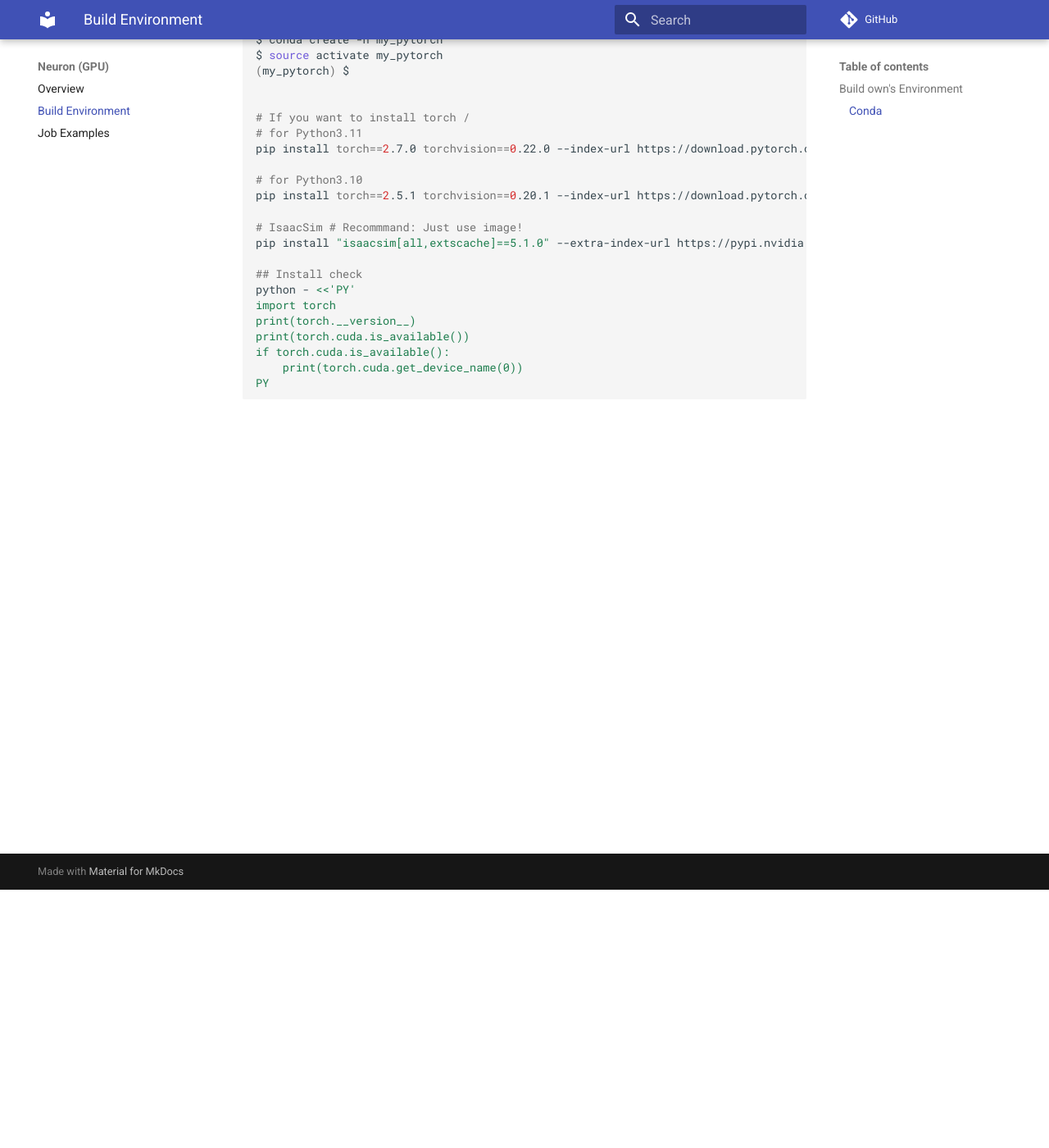
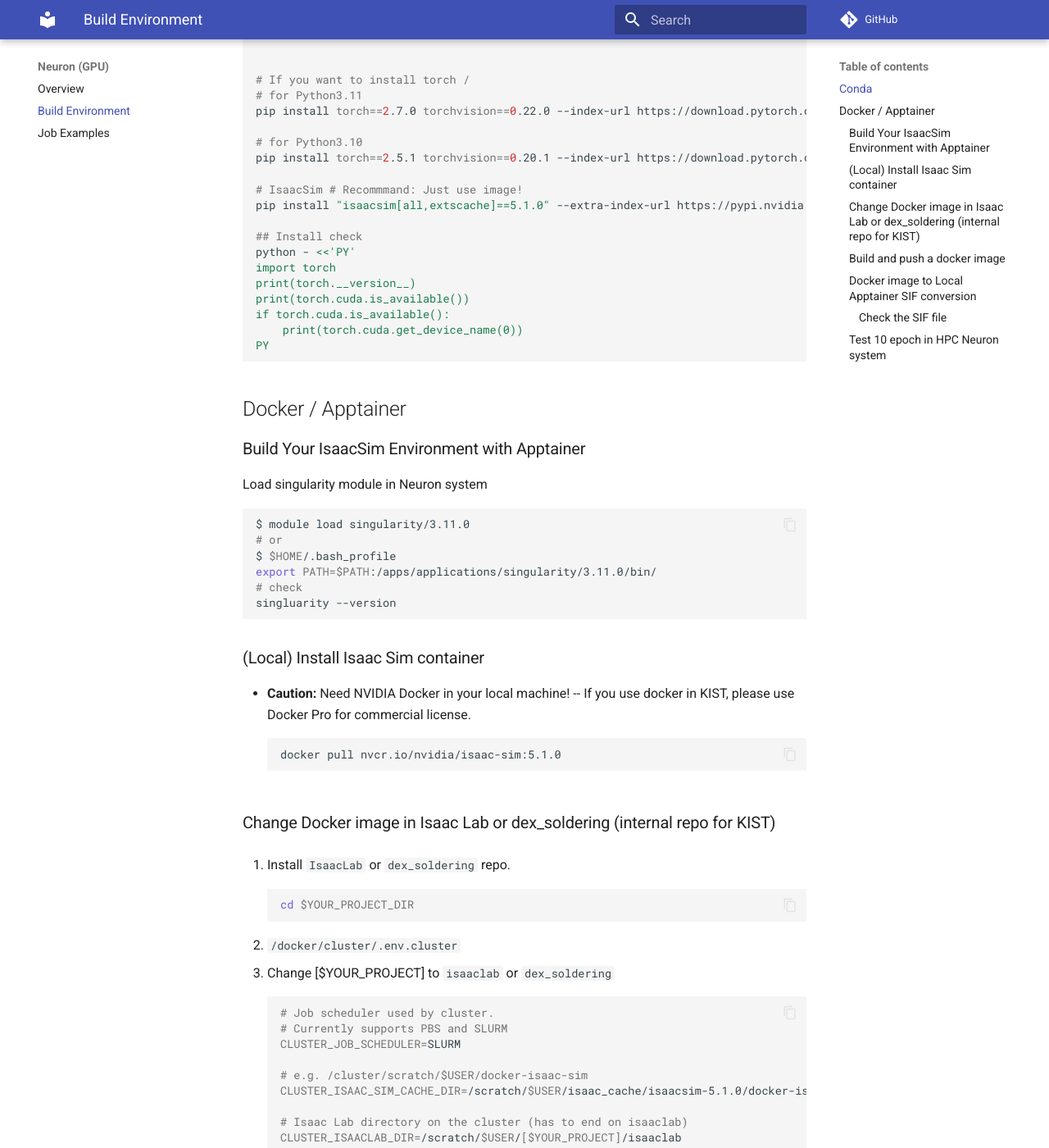
Before and after one commit to cold-young/Isaac-HPC, an MkDocs documentation site: the page built from docs/Neuron_KISTI/build_your_env.md, in a window 1280 px wide and 1400 px high, scrolled down 315 px. Shown: the whole window at 82% size. Built offline with MkDocs 1.6.1 and Material for MkDocs 9.7.7, drawn with Linux system fonts in a browser that asks for light colours; comment, search, counter and statistics services are not loaded; some of the changed text lies outside the part shown.

Commit message:
Add isaaclab env setting

````diff
--- a/docs/Neuron_KISTI/build_your_env.md
+++ b/docs/Neuron_KISTI/build_your_env.md
@@ -1,5 +1,6 @@
-## Build own's Environment
-### Conda
+# Build own's Environment
+
+## Conda
 ```shell
 $ module load gcc/10.2.0 cuda/11.4 cudampi/openmpi-4.1.1 python/3.7.1 cmake/3.16.9
 $ conda create -n my_pytorch
@@ -27,3 +28,146 @@
 PY
 
 ```
+
+## Docker / Apptainer
+### Build Your IsaacSim Environment with Apptainer
+
+Load singularity module in Neuron system
+```shell
+$ module load singularity/3.11.0
+# or
+$ $HOME/.bash_profile
+export PATH=$PATH:/apps/applications/singularity/3.11.0/bin/
+# check
+singluarity --version
+```
+
+### (Local) Install Isaac Sim container
+* **Caution:** Need NVIDIA Docker in your local machine!
+ -- If you use docker in KIST, please use Docker Pro for commercial license.
+```shell
+docker pull nvcr.io/nvidia/isaac-sim:5.1.0
+```
+
+### Change Docker image in Isaac Lab or dex_soldering (internal repo for KIST)
+
+1. Install `IsaacLab` or `dex_soldering` repo.
+   ```shell
+   cd $YOUR_PROJECT_DIR
+   ```
+
+* `/docker/cluster/.env.cluster`
+* Change [$YOUR_PROJECT] to `isaaclab` or `dex_soldering`
+```shell
+# Job scheduler used by cluster.
+# Currently supports PBS and SLURM
+CLUSTER_JOB_SCHEDULER=SLURM
+
+# e.g. /cluster/scratch/$USER/docker-isaac-sim
+CLUSTER_ISAAC_SIM_CACHE_DIR=/scratch/$USER/isaac_cache/isaacsim-5.1.0/docker-isaac-sim
+
+# Isaac Lab directory on the cluster (has to end on isaaclab)
+CLUSTER_ISAACLAB_DIR=/scratch/$USER/[$YOUR_PROJECT]/isaaclab
+
+# Cluster login
+CLUSTER_LOGIN=[$YOUR_KISTI_ID]@neuron.ksc.re.kr
+
+# Cluster scratch directory to store the SIF file
+# CLUSTER_SIF_PATH=/some/path/on/cluster/
+CLUSTER_SIF_PATH=/scratch/$USER/dex_soldering/containers
+# Remove the temporary isaaclab code copy after the job is done
+REMOVE_CODE_COPY_AFTER_JOB=false
+# Python executable within Isaac Lab directory to run with the submitted job
+CLUSTER_PYTHON_EXECUTABLE=scripts/reinforcement_learning/rsl_rl/train.py
+
+TMPDIR=${SLURM_TMPDIR:-/tmp}/isaaclab_${SLURM_JOB_ID}
+```
+
+* `/docker/cluster/cluster_interface.sh`
+```shell
+...
+submit_job() {
+
+    echo "[INFO] Arguments passed to job script ${@}"
+
+    case $CLUSTER_JOB_SCHEDULER in
+        "SLURM")
+            CMD='bash -l' ## Add
+            job_script_file=submit_job_slurm.sh
+            ;;
+        "PBS")
+            CMD=bash ## Add
+            job_script_file=submit_job_pbs.sh
+            ;;
+        *)
+            echo "[ERROR] Unsupported job scheduler specified: '$CLUSTER_JOB_SCHEDULER'. Supported options are: ['SLURM', 'PBS']"
+            exit 1
+            ;;
+    esac
+
+    ssh $CLUSTER_LOGIN "cd $CLUSTER_ISAACLAB_DIR && $CMD $CLUSTER_ISAACLAB_DIR/docker/cluster/$job_script_file \"$CLUSTER_ISAACLAB_DIR\" \"isaac-lab-$profile\" ${@}"
+}
+...
+```
+
+### Build and push a docker image
+1. First, build a new image
+
+    ```bash
+    python docker/container.py start
+    ```
+
+2. push the created image to the server.
+
+    ```bash
+    ./docker/cluster/cluster_interface.sh push base
+    ```
+
+3. check your docker image (in local)
+   ```shell
+   docker images | grep -i isaac
+   ```
+
+If you want to create a custom image with a different name, replace the name `base` with other names. Also rename the files (i.e. .`env.base`) accordingly.
+
+### Docker image to Local Apptainer SIF conversion
+```shell
+docker save isaac-lab-base:latest -o isaac-lab-base_latest.tar
+ls -lh isaac-lab-base_latest.tar
+```
+
+```shell
+# Apptainer build
+sudo apptainer build isaac-lab-base_isaacsim5.1.0.sif docker-archive://isaac-lab-base_latest.tar
+
+# Singulurity build
+sudo singularity build isaac-lab-base_isaacsim5.1.0.sif docker-archive://isaac-lab-base_latest.tar
+```
+#### Check the SIF file
+```shell
+ls -lh isaac-lab-base_isaacsim5.1.0.sif
+apptainer inspect isaac-lab-base_isaacsim5.1.0.sif | head
+```
+
+### Test 10 epoch in HPC Neuron system
+- We cannot use `video` option in HPC system......
+```shell
+singularity exec --nv --containall \
+  -B "$ISAACLAB_SRC:/workspace/isaaclab:rw" \
+  -B "$KIT_DATA:/isaac-sim/kit/data:rw" \
+  -B "$KIT_CACHE:/isaac-sim/kit/cache:rw" \
+  -B "$KIT_LOGS:/isaac-sim/kit/logs:rw" \
+  "$SIF" \
+  bash -lc '
+    set -e
+    cd /workspace/isaaclab
+
+    touch /isaac-sim/kit/data/__rw_test__ && rm -f /isaac-sim/kit/data/__rw_test__
+
+    /isaac-sim/python.sh scripts/reinforcement_learning/rsl_rl/train.py \
+      --task Isaac-Velocity-Rough-Anymal-C-v0 \
+      --headless \
+      --num_envs 64 \
+      --max_iterations 10 \
+  '
+```
````
Also changed, not shown: docs/Neuron_KISTI/README.md (+2 -1 lines).
